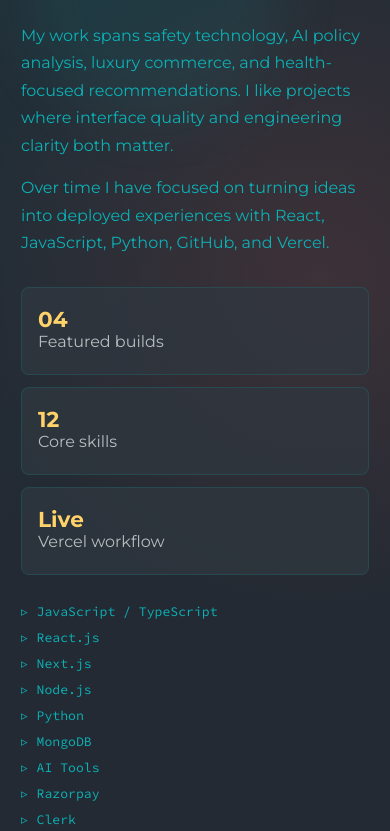
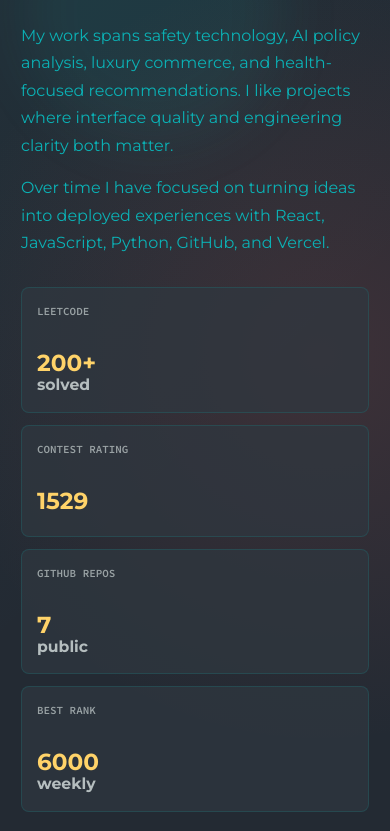
Before and after one commit to Rajpatel2924/Portfolio-Website, a React (Vite) app: page / in a window 390 px wide. Shown: the part 1308-2139 px from the top of the page. Built offline with nearby package versions, Linux system fonts and the light colour scheme.

Commit message:
Add resume section and portfolio stats

```diff
--- a/src/App.tsx
+++ b/src/App.tsx
@@ -1,4 +1,4 @@
-import { Navigation, Hero, Projects, Skills, Contact, Footer } from './components'
+import { Navigation, Hero, Projects, Skills, Resume, Contact, Footer } from './components'
 import './App.css'
 
 function App() {
@@ -15,6 +15,7 @@ function App() {
         <section id="projects">
           <Projects />
         </section>
+        <Resume />
         <section>
           <Contact />
         </section>
--- a/src/components/Navigation.tsx
+++ b/src/components/Navigation.tsx
@@ -5,6 +5,7 @@ const navItems = [
   { label: 'Home', ariaLabel: 'Go to home section', link: '#home' },
   { label: 'Myself', ariaLabel: 'Go to about section', link: '#skills' },
   { label: 'My Work', ariaLabel: 'Go to projects section', link: '#projects' },
+  { label: 'Resume', ariaLabel: 'Go to resume section', link: '#resume' },
   { label: 'Contact', ariaLabel: 'Go to contact section', link: '#contact' },
 ];
 
--- /dev/null
+++ b/src/components/Resume.tsx
@@ -0,0 +1,97 @@
+import { Download, FileText, GraduationCap, Mail, MapPin } from 'lucide-react';
+import { motion } from 'framer-motion';
+
+const resumeHighlights = [
+  'Full stack developer focused on React, JavaScript, Python, and product-focused UI.',
+  'Built deployed projects across safety technology, AI policy analysis, luxury commerce, and health recommendations.',
+  'Hands-on with GitHub workflows, Vercel deployments, authentication, payment flows, and responsive interfaces.',
+];
+
+const resumeFacts = [
+  {
+    label: 'Location',
+    value: 'Kanpur, Uttar Pradesh',
+    icon: MapPin,
+  },
+  {
+    label: 'Focus',
+    value: 'Full stack web apps',
+    icon: FileText,
+  },
+  {
+    label: 'Learning',
+    value: 'AI, cloud, and product engineering',
+    icon: GraduationCap,
+  },
+];
+
+export function Resume() {
+  return (
+    <section id="resume" className="resume-view">
+      <div className="view-shell resume-shell">
+        <motion.div
+          className="resume-copy"
+          initial={{ opacity: 0, x: -24 }}
+          whileInView={{ opacity: 1, x: 0 }}
+          viewport={{ once: true, margin: '-80px' }}
+          transition={{ duration: 0.6 }}
+        >
+          <div className="section-title">
+            <h2>Resume</h2>
+            <span />
+          </div>
+
+          <p className="resume-kicker">Available for internships, product builds, and web development roles.</p>
+          <h3>Raj Patel</h3>
+          <p className="resume-summary">
+            A concise snapshot of my current development profile, practical project work, and the tools I use to
+            turn ideas into deployed software.
+          </p>
+
+          <div className="resume-actions">
+            <a className="ai-button" href="mailto:rajpatel805233@gmail.com?subject=Resume%20Request%20-%20Raj%20Patel">
+              <Mail size={18} />
+              Request Resume
+            </a>
+            <a className="ghost-button" href="#contact">
+              <Download size={18} />
+              Contact Details
+            </a>
+          </div>
+        </motion.div>
+
+        <motion.div
+          className="resume-card"
+          initial={{ opacity: 0, y: 28 }}
+          whileInView={{ opacity: 1, y: 0 }}
+          viewport={{ once: true, margin: '-80px' }}
+          transition={{ duration: 0.58, delay: 0.1 }}
+        >
+          <div className="resume-card-top">
+            <span>Resume Snapshot</span>
+            <strong>2026</strong>
+          </div>
+
+          <ul className="resume-highlights">
+            {resumeHighlights.map((highlight) => (
+              <li key={highlight}>{highlight}</li>
+            ))}
+          </ul>
+
+          <div className="resume-facts">
+            {resumeFacts.map((fact) => {
+              const Icon = fact.icon;
+              return (
+                <div key={fact.label}>
+                  <Icon size={18} />
+                  <span>{fact.label}</span>
+                  <strong>{fact.value}</strong>
+                </div>
+              );
+            })}
+          </div>
+        </motion.div>
+      </div>
+    </section>
+  );
+}
--- a/src/components/Skills.tsx
+++ b/src/components/Skills.tsx
@@ -16,6 +16,28 @@ const skills = [
   'Responsive UI',
   'Git / GitHub',
   'Vercel',
+];
+
+const portfolioStats = [
+  {
+    label: 'LeetCode',
+    value: '200+',
+    detail: 'solved',
+  },
+  {
+    label: 'Contest Rating',
+    value: '1529',
+  },
+  {
+    label: 'GitHub Repos',
+    value: '7',
+    detail: 'public',
+  },
+  {
+    label: 'Best Rank',
+    value: '6000',
+    detail: 'weekly',
+  },
 ];
 
 const experiences = [
@@ -87,19 +109,14 @@ export function Skills() {
               with React, JavaScript, Python, GitHub, and Vercel.
             </p>
 
-            <div className="portfolio-highlights" aria-label="Portfolio highlights">
-              <span>
-                <strong>04</strong>
-                Featured builds
-              </span>
-              <span>
-                <strong>12</strong>
-                Core skills
-              </span>
-              <span>
-                <strong>Live</strong>
-                Vercel workflow
-              </span>
+            <div className="portfolio-highlights" aria-label="Portfolio stats">
+              {portfolioStats.map((stat) => (
+                <span key={stat.label}>
+                  <small>{stat.label}</small>
+                  <strong>{stat.value}</strong>
+                  {stat.detail}
+                </span>
+              ))}
             </div>
 
             <div className="skill-list">
--- a/src/components/index.ts
+++ b/src/components/index.ts
@@ -1,6 +1,7 @@
 export { Hero } from './Hero';
 export { Projects } from './Projects';
 export { Skills } from './Skills';
+export { Resume } from './Resume';
 export { Contact } from './Contact';
 export { Navigation } from './Navigation';
 export { Footer } from './Footer';
--- a/src/index.css
+++ b/src/index.css
@@ -635,6 +635,7 @@ main {
 .experience-view,
 .projects-view,
 .reviews-view,
+.resume-view,
 .certifications-view {
   min-height: 100vh;
   padding: 100px 0;
@@ -643,6 +644,7 @@ main {
 .about-view,
 .experience-view,
 .projects-view,
+.resume-view,
 .reviews-view {
   background: #232a33;
   color: #dce5e4;
@@ -651,6 +653,7 @@ main {
 .about-view .section-title h2,
 .experience-view .section-title h2,
 .projects-view .section-title h2,
+.resume-view .section-title h2,
 .reviews-view .section-title h2 {
   color: #dce5e4;
 }
@@ -658,6 +661,7 @@ main {
 .about-view .section-title span,
 .experience-view .section-title span,
 .projects-view .section-title span,
+.resume-view .section-title span,
 .reviews-view .section-title span {
   background: rgba(220, 229, 228, 0.16);
 }
@@ -747,29 +751,44 @@ main {
 
 .portfolio-highlights {
   display: grid;
-  grid-template-columns: repeat(3, minmax(0, 1fr));
+  grid-template-columns: repeat(4, minmax(0, 1fr));
   gap: 12px;
   margin: 30px 0 28px;
 }
 
 .portfolio-highlights span {
   display: flex;
-  min-height: 88px;
+  min-height: 112px;
   flex-direction: column;
-  justify-content: center;
+  justify-content: flex-start;
   border: 1px solid rgba(11, 177, 181, 0.16);
   border-radius: 8px;
   background: rgba(48, 56, 65, 0.72);
   color: rgba(220, 229, 228, 0.78);
-  padding: 16px;
-  line-height: 1.35;
+  padding: 17px 15px;
+  font-size: 0.98rem;
+  font-weight: 700;
+  line-height: 1.25;
+}
+
+.portfolio-highlights small {
+  display: block;
+  min-height: 35px;
+  margin-bottom: 11px;
+  color: rgba(220, 229, 228, 0.62);
+  font-family: "Source Code Pro", monospace;
+  font-size: 0.68rem;
+  font-weight: 900;
+  letter-spacing: 0;
+  line-height: 1.2;
+  text-transform: uppercase;
 }
 
 .portfolio-highlights strong {
   display: block;
   color: #ffd369;
-  font-size: 1.35rem;
-  line-height: 1;
+  font-size: clamp(1.45rem, 2.4vw, 1.75rem);
+  line-height: 1.04;
 }
 
 .skill-list {
@@ -1267,6 +1286,157 @@ main {
   white-space: nowrap;
 }
 
+.resume-view {
+  position: relative;
+  overflow: hidden;
+  background:
+    radial-gradient(circle at 18% 18%, rgba(255, 211, 105, 0.12), transparent 28%),
+    radial-gradient(circle at 86% 54%, rgba(11, 177, 181, 0.12), transparent 30%),
+    #232a33;
+}
+
+.resume-shell {
+  display: grid;
+  grid-template-columns: minmax(0, 0.9fr) minmax(320px, 0.72fr);
+  gap: clamp(34px, 6vw, 76px);
+  align-items: center;
+}
+
+.resume-kicker {
+  max-width: 620px;
+  margin: -8px 0 22px;
+  color: #7de5e8;
+  font-family: "Source Code Pro", monospace;
+  font-size: 0.82rem;
+  font-weight: 800;
+  line-height: 1.6;
+  text-transform: uppercase;
+}
+
+.resume-copy h3 {
+  margin: 0;
+  color: #f2fbfa;
+  font-size: clamp(2.2rem, 7vw, 4.8rem);
+  line-height: 0.96;
+}
+
+.resume-summary {
+  max-width: 650px;
+  margin: 24px 0 0;
+  color: rgba(220, 229, 228, 0.82);
+  font-size: clamp(1rem, 2vw, 1.16rem);
+  line-height: 1.72;
+}
+
+.resume-actions {
+  display: flex;
+  flex-wrap: wrap;
+  gap: 12px;
+  margin-top: 34px;
+}
+
+.resume-actions .ghost-button {
+  border: 1px solid rgba(11, 177, 181, 0.34);
+  color: #7de5e8;
+}
+
+.resume-card {
+  position: relative;
+  overflow: hidden;
+  border: 1px solid rgba(11, 177, 181, 0.22);
+  border-radius: 8px;
+  background:
+    linear-gradient(135deg, rgba(11, 177, 181, 0.12), rgba(48, 56, 65, 0.82)),
+    #303841;
+  padding: clamp(24px, 4vw, 34px);
+  box-shadow: 0 30px 80px rgba(0, 0, 0, 0.2);
+}
+
+.resume-card::before {
+  position: absolute;
+  inset: 0 0 auto;
+  height: 4px;
+  background: linear-gradient(90deg, #ffd369, #0bb1b5);
+  content: "";
+}
+
+.resume-card-top {
+  display: flex;
+  align-items: center;
+  justify-content: space-between;
+  gap: 16px;
+  color: #ffd369;
+  font-family: "Source Code Pro", monospace;
+  font-weight: 900;
+  text-transform: uppercase;
+}
+
+.resume-card-top span {
+  color: #7de5e8;
+  font-size: 0.78rem;
+}
+
+.resume-card-top strong {
+  font-size: 1.6rem;
+}
+
+.resume-highlights {
+  display: grid;
+  gap: 14px;
+  padding: 0;
+  margin: 34px 0;
+  list-style: none;
+}
+
+.resume-highlights li {
+  position: relative;
+  border-radius: 6px;
+  background: rgba(10, 18, 22, 0.22);
+  color: rgba(220, 229, 228, 0.9);
+  line-height: 1.6;
+  padding: 14px 16px 14px 42px;
+}
+
+.resume-highlights li::before {
+  position: absolute;
+  left: 16px;
+  color: #0bb1b5;
+  content: "▹";
+}
+
+.resume-facts {
+  display: grid;
+  gap: 12px;
+}
+
+.resume-facts div {
+  display: grid;
+  grid-template-columns: auto 1fr;
+  gap: 3px 10px;
+  align-items: center;
+  border: 1px solid rgba(220, 229, 228, 0.12);
+  border-radius: 6px;
+  padding: 13px 14px;
+}
+
+.resume-facts svg {
+  grid-row: span 2;
+  color: #ffd369;
+}
+
+.resume-facts span {
+  color: rgba(220, 229, 228, 0.58);
+  font-family: "Source Code Pro", monospace;
+  font-size: 0.72rem;
+  font-weight: 800;
+  text-transform: uppercase;
+}
+
+.resume-facts strong {
+  color: #f2fbfa;
+  font-size: 0.95rem;
+}
+
 .certifications-view {
   position: relative;
   overflow: hidden;
@@ -1585,6 +1755,7 @@ main {
 
   .hero-inner,
   .about-grid,
+  .resume-shell,
   .project-row,
   .project-row.flipped {
     grid-template-columns: 1fr;
@@ -1734,6 +1905,7 @@ main {
   .about-view,
   .experience-view,
   .projects-view,
+  .resume-view,
   .reviews-view,
   .certifications-view {
     padding: 74px 0;
```
